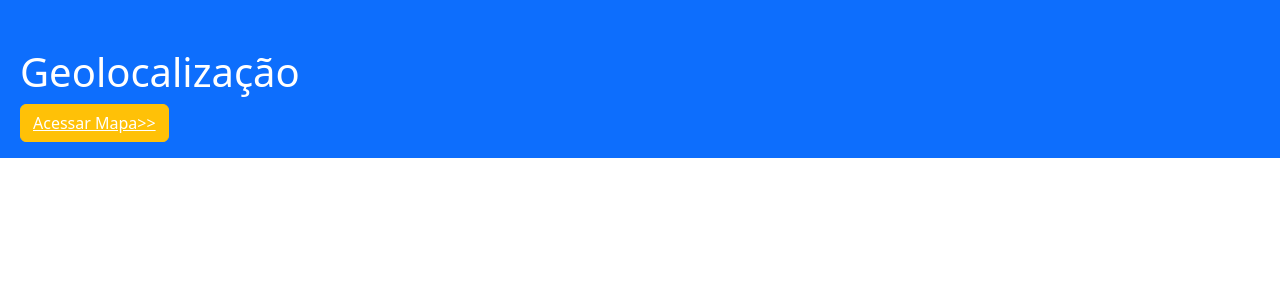
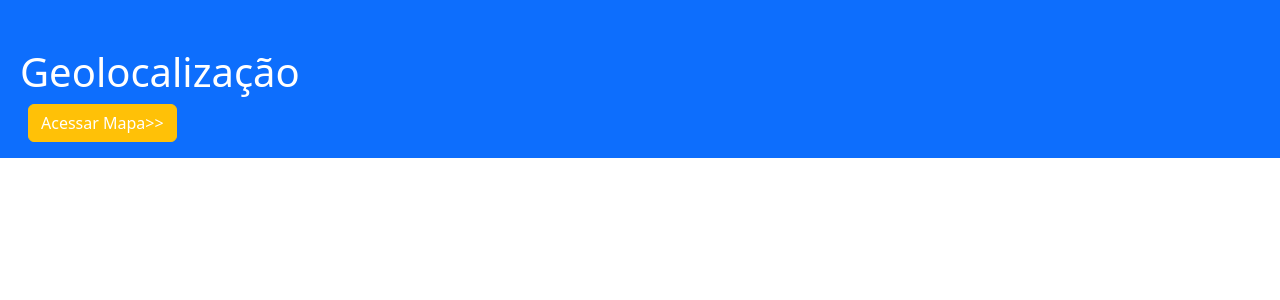
Before and after one commit to andreportol/GeoDjangoIntroducao, a Django app: page / in a window 1280 px wide. Shown: the top 300 px of the page. Run offline with Django 4.2, Linux system fonts and the light colour scheme.

Commit message:
Resolvido o problemo do botão acessar mapa.

```diff
--- a/core/templates/index.html
+++ b/core/templates/index.html
@@ -6,8 +6,7 @@
     <div class="row bg-primary">
         <div class="col pb-3">
             <h1 class="text-white pt-5 px-2" >Geolocalização</h1>
-            <button type="button" class="btn btn-warning mx-2"><a class="text-white" href="#"> Acessar Mapa>></a></button>
-        </div>
+            <a href="{% url 'core:mapa' %}" class="btn btn-warning text-white mx-3">Acessar Mapa>></a>        </div>
     </div>
 
     {% endblock%}
--- a/requirements.txt
+++ b/requirements.txt
@@ -1,7 +1,7 @@
 asgiref==3.7.2
 dj-database-url==2.0.0
-Django==4.2.2
-GDAL @ file:///C:/ANDRE_2022/PROGRAMACAO/ProjetosDjango/GeoDjangoIntroducao/GDAL-3.4.3-cp310-cp310-win_amd64.whl#sha256=9893da5532a6c5dadc1fc3bc402ae29d161b7cf190d778f129da84d0e50baa29
+Django==4.2.1
+GDAL @ file:///C:/Users/andre.porto/PROGRAMACAO/DjangoProjeto/GeoLocalizacao/GDAL-3.4.3-cp310-cp310-win_amd64.whl#sha256=9893da5532a6c5dadc1fc3bc402ae29d161b7cf190d778f129da84d0e50baa29
 psycopg2==2.9.6
 python-decouple==3.8
 sqlparse==0.4.4
```
